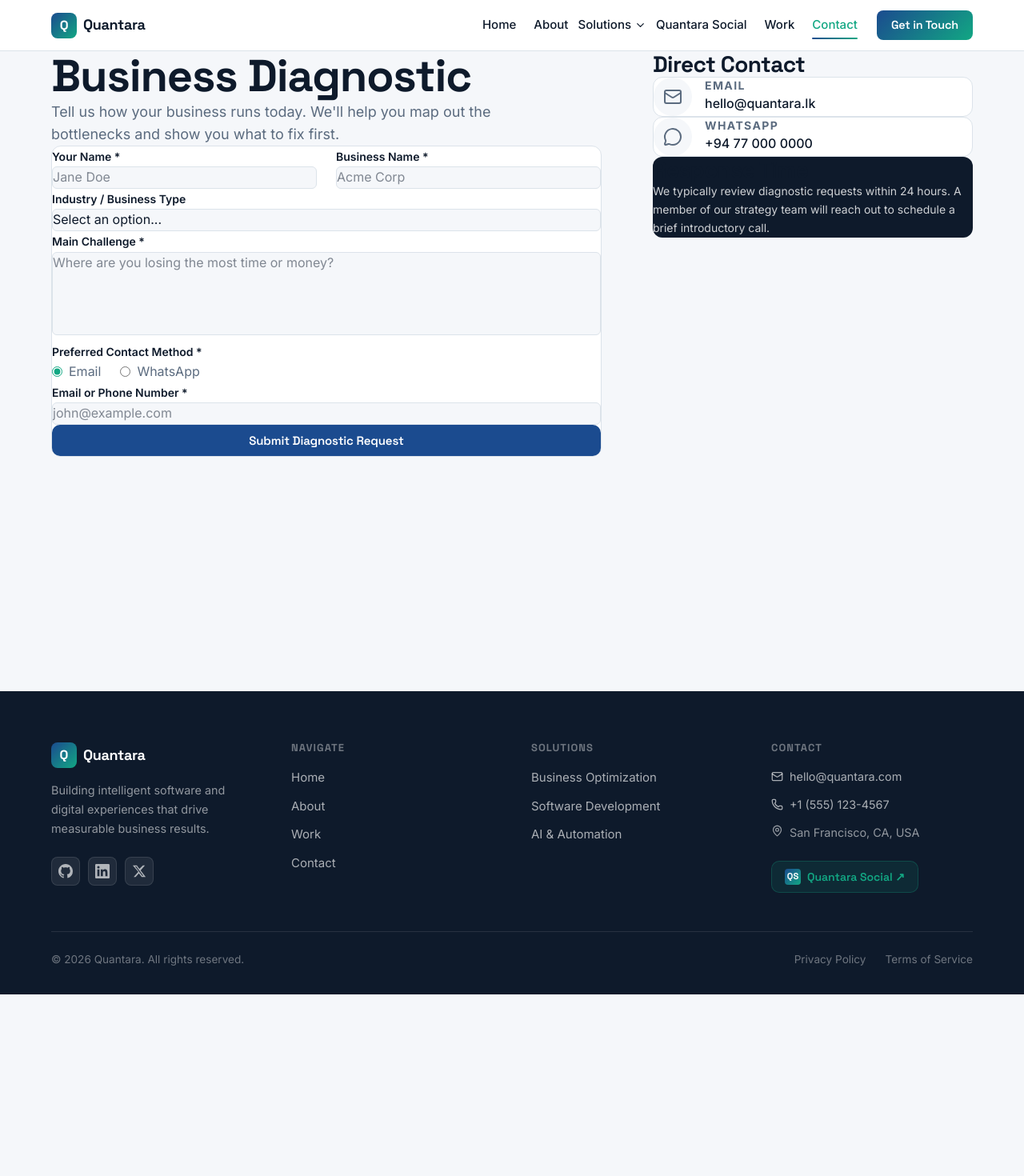
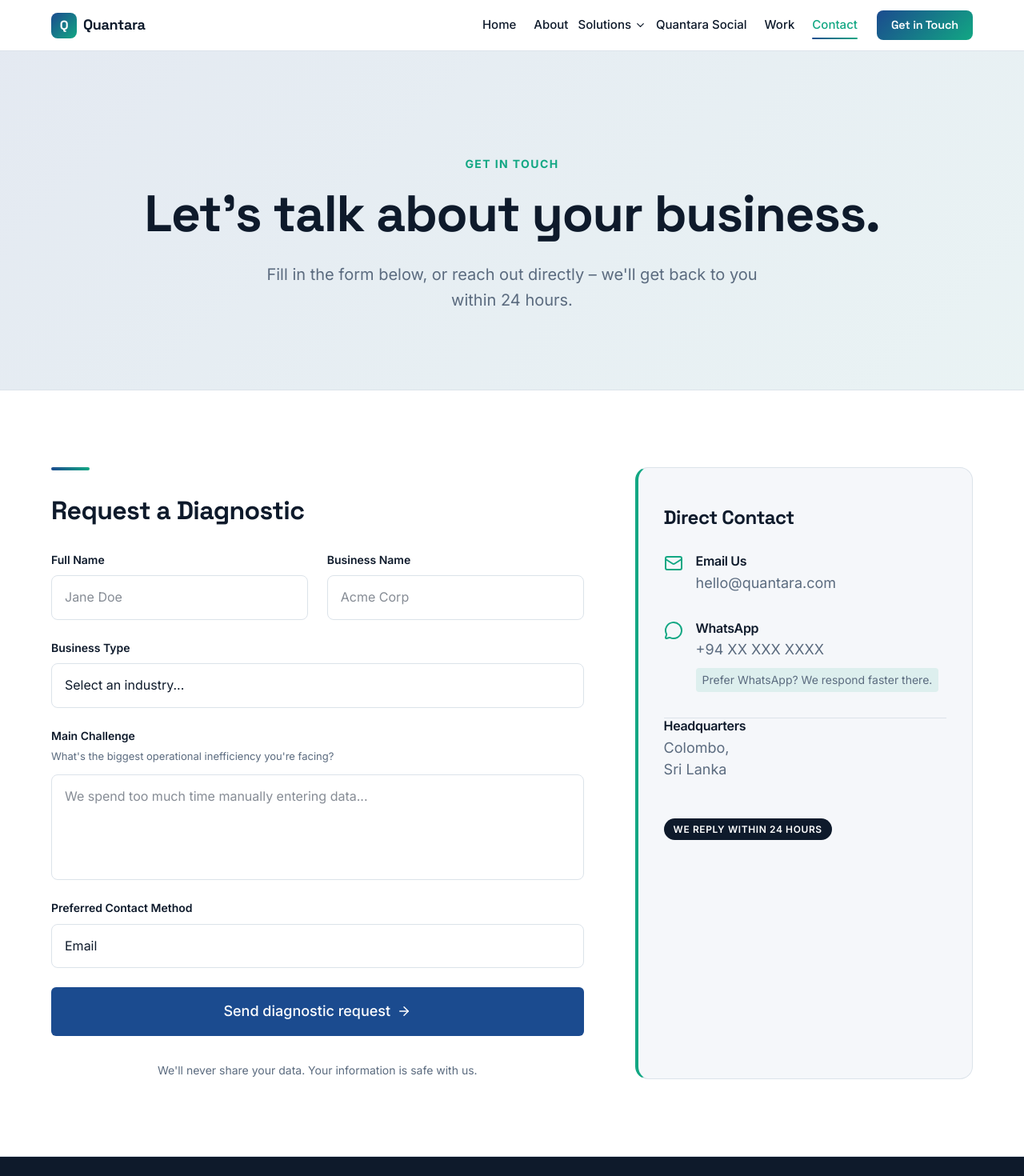
Before and after one commit to QuantaraLabs-SL/officialWeb, a Next.js app: page /contact in a window 1280 px wide. Shown: the top 1470 px of the page at 80% size. Before the commit the page ends 1243 px from the top, so only its background shows below. Built offline with nearby package versions, Linux system fonts and the light colour scheme.

Commit message:
Build Work and Contact pages

```diff
--- a/src/app/contact/page.tsx
+++ b/src/app/contact/page.tsx
@@ -1,172 +1,249 @@
 "use client";
 
 import { useState } from "react";
-import { Mail, MessageCircle, CheckCircle2 } from "lucide-react";
-import { Button } from "@/components/ui/button";
+import Link from "next/link";
+import { Mail, MessageCircle, ArrowRight, CheckCircle2 } from "lucide-react";
 
 export default function ContactPage() {
-  const [isSubmitting, setIsSubmitting] = useState(false);
-  const [isSuccess, setIsSuccess] = useState(false);
+  const [submitted, setSubmitted] = useState(false);
+  const [isHovered, setIsHovered] = useState(false);
 
-  const handleSubmit = (e: React.FormEvent<HTMLFormElement>) => {
+  const handleSubmit = (e: React.FormEvent) => {
     e.preventDefault();
-    setIsSubmitting(true);
-
-    // Simulate a network request
-    setTimeout(() => {
-      setIsSubmitting(false);
-      setIsSuccess(true);
-    }, 1500);
+    // Placeholder submission logic
+    setSubmitted(true);
+    setTimeout(() => setSubmitted(false), 5000);
   };
 
   return (
-    <section className="pt-32 pb-24 px-6 bg-[var(--color-mist)] min-h-screen">
-      <div className="page-wrapper max-w-6xl mx-auto grid lg:grid-cols-[1fr_400px] gap-16">
+    <>
+      {/* ══════════════════════════════════════
+          HERO SECTION
+      ══════════════════════════════════════ */}
+      <section
+        className="relative overflow-hidden border-b border-[var(--color-line)]"
+        style={{
+          padding: "8rem 1.5rem 6rem",
+          background: "linear-gradient(135deg, rgba(27, 75, 143, 0.08) 0%, rgba(18, 167, 131, 0.05) 100%)",
+        }}
+      >
+        <div className="page-wrapper max-w-4xl mx-auto text-center relative z-10">
+          <span
+            className="uppercase"
+            style={{ fontFamily: "var(--font-sans)", fontSize: "0.875rem", fontWeight: 700, letterSpacing: "0.1em", color: "var(--color-teal)", display: "inline-block", marginBottom: "1rem" }}
+          >
+            Get In Touch
+          </span>
+          <h1
+            style={{ fontFamily: "var(--font-display)", fontWeight: 700, fontSize: "clamp(2.5rem, 5vw, 4rem)", color: "var(--color-ink)", lineHeight: 1.1, letterSpacing: "-0.02em", marginBottom: "1.5rem" }}
+          >
+            Let&apos;s talk about your business.
+          </h1>
+          <p
+            style={{ fontFamily: "var(--font-sans)", fontSize: "1.25rem", color: "var(--color-slate)", lineHeight: 1.6, maxWidth: "40rem", margin: "0 auto" }}
+          >
+            Fill in the form below, or reach out directly – we&apos;ll get back to you within 24 hours.
+          </p>
+        </div>
+      </section>
 
-        {/* Form Column */}
-        <div>
-          <h1 className="font-display font-bold mb-4" style={{ fontSize: "clamp(2.5rem, 5vw, 3.5rem)", color: "var(--color-ink)", lineHeight: 1.1 }}>
-            Business Diagnostic
-          </h1>
-          <p className="text-lg text-[var(--color-slate)] mb-12 max-w-xl">
-            Tell us how your business runs today. We&apos;ll help you map out the bottlenecks and show you what to fix first.
+      {/* ══════════════════════════════════════
+          CONTACT SECTION (TWO-COLUMN)
+      ══════════════════════════════════════ */}
+      <section
+        className="border-b border-[var(--color-line)]"
+        style={{ padding: "6rem 1.5rem", background: "var(--color-paper)" }}
+      >
+        <div className="page-wrapper max-w-6xl mx-auto grid md:grid-cols-5 gap-12 lg:gap-16">
+
+          {/* Left Column: Form (Span 3) */}
+          <div className="md:col-span-3">
+            <div style={{ height: "4px", width: "48px", background: "linear-gradient(90deg, var(--color-blue), var(--color-teal))", borderRadius: "2px", marginBottom: "2rem" }}></div>
+            <h2 style={{ fontFamily: "var(--font-display)", fontWeight: 700, fontSize: "2rem", color: "var(--color-ink)", marginBottom: "2rem" }}>
+              Request a Diagnostic
+            </h2>
+
+            {submitted ? (
+              <div className="rounded-xl border border-[var(--color-line)] flex flex-col items-center justify-center text-center" style={{ padding: "4rem 2rem", background: "var(--color-mist)" }}>
+                <CheckCircle2 size={48} style={{ color: "var(--color-teal)", marginBottom: "1rem" }} />
+                <h3 style={{ fontFamily: "var(--font-display)", fontWeight: 700, fontSize: "1.5rem", color: "var(--color-ink)", marginBottom: "0.5rem" }}>
+                  Request Sent Successfully!
+                </h3>
+                <p style={{ fontFamily: "var(--font-sans)", color: "var(--color-slate)", fontSize: "1.125rem" }}>
+                  Thank you for reaching out. A member of our team will review your details and contact you within 24 hours.
                 </p>
-
-          {isSuccess ? (
-            <div className="bg-[var(--color-paper)] p-8 rounded-xl border border-[var(--color-line)] text-center py-16">
-              <div className="w-16 h-16 bg-[rgba(18,167,131,0.1)] rounded-full flex items-center justify-center mx-auto mb-6">
-                <CheckCircle2 className="text-[var(--color-teal)]" size={32} />
-              </div>
-              <h2 className="font-display font-bold text-2xl mb-4 text-[var(--color-ink)]">Request Received</h2>
-              <p className="text-[var(--color-slate)] mb-8">
-                Thank you for reaching out. A Quantara strategist will review your submission and contact you shortly.
-              </p>
-              <Button variant="outline" onClick={() => setIsSuccess(false)}>
-                Submit another inquiry
-              </Button>
               </div>
             ) : (
-            <form onSubmit={handleSubmit} className="bg-[var(--color-paper)] p-8 rounded-xl border border-[var(--color-line)] space-y-6">
-
-              <div className="grid md:grid-cols-2 gap-6">
-                <div className="space-y-2">
-                  <label htmlFor="name" className="text-sm font-semibold text-[var(--color-ink)]">Your Name *</label>
+              <form onSubmit={handleSubmit} className="flex flex-col gap-6">
+                <div className="grid sm:grid-cols-2 gap-6">
+                  {/* Full Name */}
+                  <div className="flex flex-col gap-2">
+                    <label htmlFor="name" style={{ fontFamily: "var(--font-sans)", fontSize: "0.875rem", fontWeight: 600, color: "var(--color-ink)" }}>Full Name</label>
                     <input
                       type="text"
                       id="name"
                       required
-                    className="w-full px-4 py-3 rounded-md border border-[var(--color-line)] bg-[var(--color-mist)] focus:outline-none focus:border-[var(--color-teal)] transition-colors"
                       placeholder="Jane Doe"
+                      className="w-full bg-transparent outline-none transition-colors"
+                      style={{ border: "1px solid var(--color-line)", borderRadius: "0.5rem", padding: "0.875rem 1rem", fontFamily: "var(--font-sans)", fontSize: "1rem", color: "var(--color-ink)" }}
                     />
                   </div>
-                <div className="space-y-2">
-                  <label htmlFor="businessName" className="text-sm font-semibold text-[var(--color-ink)]">Business Name *</label>
+                  {/* Business Name */}
+                  <div className="flex flex-col gap-2">
+                    <label htmlFor="business" style={{ fontFamily: "var(--font-sans)", fontSize: "0.875rem", fontWeight: 600, color: "var(--color-ink)" }}>Business Name</label>
                     <input
                       type="text"
-                    id="businessName"
+                      id="business"
                       required
-                    className="w-full px-4 py-3 rounded-md border border-[var(--color-line)] bg-[var(--color-mist)] focus:outline-none focus:border-[var(--color-teal)] transition-colors"
                       placeholder="Acme Corp"
+                      className="w-full bg-transparent outline-none transition-colors"
+                      style={{ border: "1px solid var(--color-line)", borderRadius: "0.5rem", padding: "0.875rem 1rem", fontFamily: "var(--font-sans)", fontSize: "1rem", color: "var(--color-ink)" }}
                     />
                   </div>
                 </div>
 
-              <div className="space-y-2">
-                <label htmlFor="businessType" className="text-sm font-semibold text-[var(--color-ink)]">Industry / Business Type</label>
+                {/* Business Type */}
+                <div className="flex flex-col gap-2">
+                  <label htmlFor="type" style={{ fontFamily: "var(--font-sans)", fontSize: "0.875rem", fontWeight: 600, color: "var(--color-ink)" }}>Business Type</label>
                   <select
-                  id="businessType"
-                  className="w-full px-4 py-3 rounded-md border border-[var(--color-line)] bg-[var(--color-mist)] focus:outline-none focus:border-[var(--color-teal)] transition-colors appearance-none"
+                    id="type"
+                    required
+                    className="w-full bg-transparent outline-none transition-colors appearance-none"
+                    style={{ border: "1px solid var(--color-line)", borderRadius: "0.5rem", padding: "0.875rem 1rem", fontFamily: "var(--font-sans)", fontSize: "1rem", color: "var(--color-ink)" }}
                   >
-                  <option value="">Select an option...</option>
-                  <option value="ecommerce">Retail & E-Commerce</option>
-                  <option value="logistics">Logistics & Supply Chain</option>
-                  <option value="b2b">B2B Services</option>
-                  <option value="manufacturing">Manufacturing</option>
-                  <option value="other">Other</option>
+                    <option value="" disabled selected>Select an industry...</option>
+                    <option value="Retail">Retail & E-Commerce</option>
+                    <option value="Logistics">Logistics & Supply Chain</option>
+                    <option value="Manufacturing">Manufacturing</option>
+                    <option value="Services">Professional Services</option>
+                    <option value="Other">Other</option>
                   </select>
                 </div>
 
-              <div className="space-y-2">
-                <label htmlFor="challenge" className="text-sm font-semibold text-[var(--color-ink)]">Main Challenge *</label>
+                {/* Main Challenge */}
+                <div className="flex flex-col gap-2">
+                  <label htmlFor="challenge" style={{ fontFamily: "var(--font-sans)", fontSize: "0.875rem", fontWeight: 600, color: "var(--color-ink)" }}>Main Challenge</label>
+                  <p style={{ fontFamily: "var(--font-sans)", fontSize: "0.8125rem", color: "var(--color-slate)", margin: "-0.25rem 0 0.25rem 0" }}>What&apos;s the biggest operational inefficiency you&apos;re facing?</p>
                   <textarea
                     id="challenge"
+                    rows={4}
                     required
-                  rows={4}
-                  className="w-full px-4 py-3 rounded-md border border-[var(--color-line)] bg-[var(--color-mist)] focus:outline-none focus:border-[var(--color-teal)] transition-colors resize-none"
-                  placeholder="Where are you losing the most time or money?"
-                ></textarea>
-              </div>
-
-              <div className="space-y-2">
-                <label className="text-sm font-semibold text-[var(--color-ink)]">Preferred Contact Method *</label>
-                <div className="flex gap-6 mt-2">
-                  <label className="flex items-center gap-2 cursor-pointer">
-                    <input type="radio" name="contactMethod" value="email" required className="accent-[var(--color-teal)]" defaultChecked />
-                    <span className="text-[var(--color-slate)]">Email</span>
-                  </label>
-                  <label className="flex items-center gap-2 cursor-pointer">
-                    <input type="radio" name="contactMethod" value="whatsapp" className="accent-[var(--color-teal)]" />
-                    <span className="text-[var(--color-slate)]">WhatsApp</span>
-                  </label>
-                </div>
-              </div>
-
-              <div className="space-y-2">
-                <label htmlFor="contactDetails" className="text-sm font-semibold text-[var(--color-ink)]">Email or Phone Number *</label>
-                <input
-                  type="text"
-                  id="contactDetails"
-                  required
-                  className="w-full px-4 py-3 rounded-md border border-[var(--color-line)] bg-[var(--color-mist)] focus:outline-none focus:border-[var(--color-teal)] transition-colors"
-                  placeholder="john@example.com"
+                    placeholder="We spend too much time manually entering data..."
+                    className="w-full bg-transparent outline-none transition-colors resize-none"
+                    style={{ border: "1px solid var(--color-line)", borderRadius: "0.5rem", padding: "0.875rem 1rem", fontFamily: "var(--font-sans)", fontSize: "1rem", color: "var(--color-ink)" }}
                   />
                 </div>
 
-              <Button type="submit" variant="primary" className="w-full py-6 text-lg mt-4" disabled={isSubmitting}>
-                {isSubmitting ? "Submitting..." : "Submit Diagnostic Request"}
-              </Button>
+                {/* Contact Method */}
+                <div className="flex flex-col gap-2 mb-2">
+                  <label htmlFor="method" style={{ fontFamily: "var(--font-sans)", fontSize: "0.875rem", fontWeight: 600, color: "var(--color-ink)" }}>Preferred Contact Method</label>
+                  <select
+                    id="method"
+                    required
+                    className="w-full bg-transparent outline-none transition-colors appearance-none"
+                    style={{ border: "1px solid var(--color-line)", borderRadius: "0.5rem", padding: "0.875rem 1rem", fontFamily: "var(--font-sans)", fontSize: "1rem", color: "var(--color-ink)" }}
+                  >
+                    <option value="Email">Email</option>
+                    <option value="WhatsApp">WhatsApp</option>
+                  </select>
+                </div>
+
+                {/* Submit Button */}
+                <button
+                  type="submit"
+                  onMouseEnter={() => setIsHovered(true)}
+                  onMouseLeave={() => setIsHovered(false)}
+                  className="w-full inline-flex items-center justify-center gap-2 rounded-md font-medium transition-all"
+                  style={{
+                    background: isHovered ? "var(--color-teal)" : "var(--color-blue)",
+                    color: "white",
+                    padding: "1rem 2rem",
+                    fontSize: "1.125rem",
+                    border: "none",
+                    cursor: "pointer",
+                  }}
+                >
+                  Send diagnostic request
+                  <ArrowRight size={18} />
+                </button>
+
+                {/* Trust Signal */}
+                <p style={{ textAlign: "center", fontFamily: "var(--font-sans)", fontSize: "0.875rem", color: "var(--color-slate)", marginTop: "0.5rem" }}>
+                  We&apos;ll never share your data. Your information is safe with us.
+                </p>
               </form>
             )}
           </div>
 
-        {/* Direct Contact Column */}
-        <div className="space-y-8">
-          <div>
-            <h3 className="font-display font-bold text-xl mb-6 text-[var(--color-ink)]">Direct Contact</h3>
-            <div className="space-y-6">
+          {/* Right Column: Direct Contact (Span 2) */}
+          <div className="md:col-span-2">
+            <div
+              className="rounded-2xl flex flex-col h-full"
+              style={{
+                background: "var(--color-mist)",
+                padding: "3rem 2rem",
+                borderLeft: "4px solid var(--color-teal)",
+                borderTop: "1px solid var(--color-line)",
+                borderRight: "1px solid var(--color-line)",
+                borderBottom: "1px solid var(--color-line)",
+              }}
+            >
+              <h3 style={{ fontFamily: "var(--font-display)", fontWeight: 700, fontSize: "1.5rem", color: "var(--color-ink)", marginBottom: "2rem" }}>
+                Direct Contact
+              </h3>
 
-              <a href="mailto:hello@quantara.lk" className="flex items-start gap-4 p-6 rounded-xl border border-[var(--color-line)] bg-[var(--color-paper)] hover:border-[var(--color-teal)] transition-colors group">
-                <div className="w-12 h-12 rounded-full bg-[var(--color-mist)] group-hover:bg-[rgba(18,167,131,0.1)] flex items-center justify-center transition-colors">
-                  <Mail className="text-[var(--color-slate)] group-hover:text-[var(--color-teal)] transition-colors" size={24} />
+              <div className="flex flex-col gap-8 flex-1">
+                {/* Email */}
+                <div className="flex items-start gap-4">
+                  <div className="mt-1" style={{ color: "var(--color-teal)" }}>
+                    <Mail size={24} />
                   </div>
                   <div>
-                  <p className="text-sm font-bold tracking-widest uppercase text-[var(--color-slate)] mb-1">Email</p>
-                  <p className="text-[var(--color-ink)] font-medium">hello@quantara.lk</p>
-                </div>
+                    <h4 style={{ fontFamily: "var(--font-sans)", fontWeight: 600, fontSize: "1rem", color: "var(--color-ink)", marginBottom: "0.25rem" }}>Email Us</h4>
+                    <a href="mailto:hello@quantara.com" style={{ fontFamily: "var(--font-sans)", fontSize: "1.125rem", color: "var(--color-slate)", textDecoration: "none" }} className="hover:text-[var(--color-blue)] transition-colors">
+                      hello@quantara.com
                     </a>
-
-              <a href="https://wa.me/94770000000" target="_blank" rel="noopener noreferrer" className="flex items-start gap-4 p-6 rounded-xl border border-[var(--color-line)] bg-[var(--color-paper)] hover:border-[var(--color-teal)] transition-colors group">
-                <div className="w-12 h-12 rounded-full bg-[var(--color-mist)] group-hover:bg-[rgba(18,167,131,0.1)] flex items-center justify-center transition-colors">
-                  <MessageCircle className="text-[var(--color-slate)] group-hover:text-[var(--color-teal)] transition-colors" size={24} />
-                </div>
-                <div>
-                  <p className="text-sm font-bold tracking-widest uppercase text-[var(--color-slate)] mb-1">WhatsApp</p>
-                  <p className="text-[var(--color-ink)] font-medium">+94 77 000 0000</p>
-                </div>
-              </a>
-
                   </div>
                 </div>
 
-          <div className="p-8 rounded-xl bg-[var(--color-ink)] text-[var(--color-paper)]">
-            <h3 className="font-display font-bold text-xl mb-4">Response Time</h3>
-            <p className="opacity-80 leading-relaxed text-sm">
-              We typically review diagnostic requests within 24 hours. A member of our strategy team will reach out to schedule a brief introductory call.
+                {/* WhatsApp */}
+                <div className="flex items-start gap-4">
+                  <div className="mt-1" style={{ color: "var(--color-teal)" }}>
+                    <MessageCircle size={24} />
+                  </div>
+                  <div>
+                    <h4 style={{ fontFamily: "var(--font-sans)", fontWeight: 600, fontSize: "1rem", color: "var(--color-ink)", marginBottom: "0.25rem" }}>WhatsApp</h4>
+                    <a href="https://wa.me/94770000000" target="_blank" rel="noreferrer" style={{ fontFamily: "var(--font-sans)", fontSize: "1.125rem", color: "var(--color-slate)", textDecoration: "none" }} className="hover:text-[var(--color-blue)] transition-colors">
+                      +94 XX XXX XXXX
+                    </a>
+                    <p style={{ fontFamily: "var(--font-sans)", fontSize: "0.875rem", color: "var(--color-slate)", marginTop: "0.5rem", padding: "0.25rem 0.5rem", background: "rgba(18, 167, 131, 0.1)", display: "inline-block", borderRadius: "4px" }}>
+                      Prefer WhatsApp? We respond faster there.
                     </p>
+                  </div>
+                </div>
+
+                {/* Location */}
+                <div className="flex items-start gap-4 mt-auto pt-8 border-t border-[var(--color-line)]">
+                  <div>
+                    <h4 style={{ fontFamily: "var(--font-sans)", fontWeight: 600, fontSize: "1rem", color: "var(--color-ink)", marginBottom: "0.25rem" }}>Headquarters</h4>
+                    <p style={{ fontFamily: "var(--font-sans)", fontSize: "1.125rem", color: "var(--color-slate)", lineHeight: 1.5 }}>
+                      Colombo,<br />
+                      Sri Lanka
+                    </p>
+                  </div>
+                </div>
+
+                <div style={{ marginTop: "1rem" }}>
+                  <span style={{ display: "inline-block", padding: "0.25rem 0.75rem", background: "var(--color-ink)", color: "white", borderRadius: "999px", fontSize: "0.75rem", fontWeight: 600, letterSpacing: "0.05em", textTransform: "uppercase" }}>
+                    We reply within 24 hours
+                  </span>
+                </div>
+              </div>
             </div>
           </div>
 
         </div>
       </section>
+    </>
   );
 }
```
Also changed, not shown: src/app/work/page.tsx (+142 -32 lines). Lines whose indentation alone changed are shown as unchanged.
